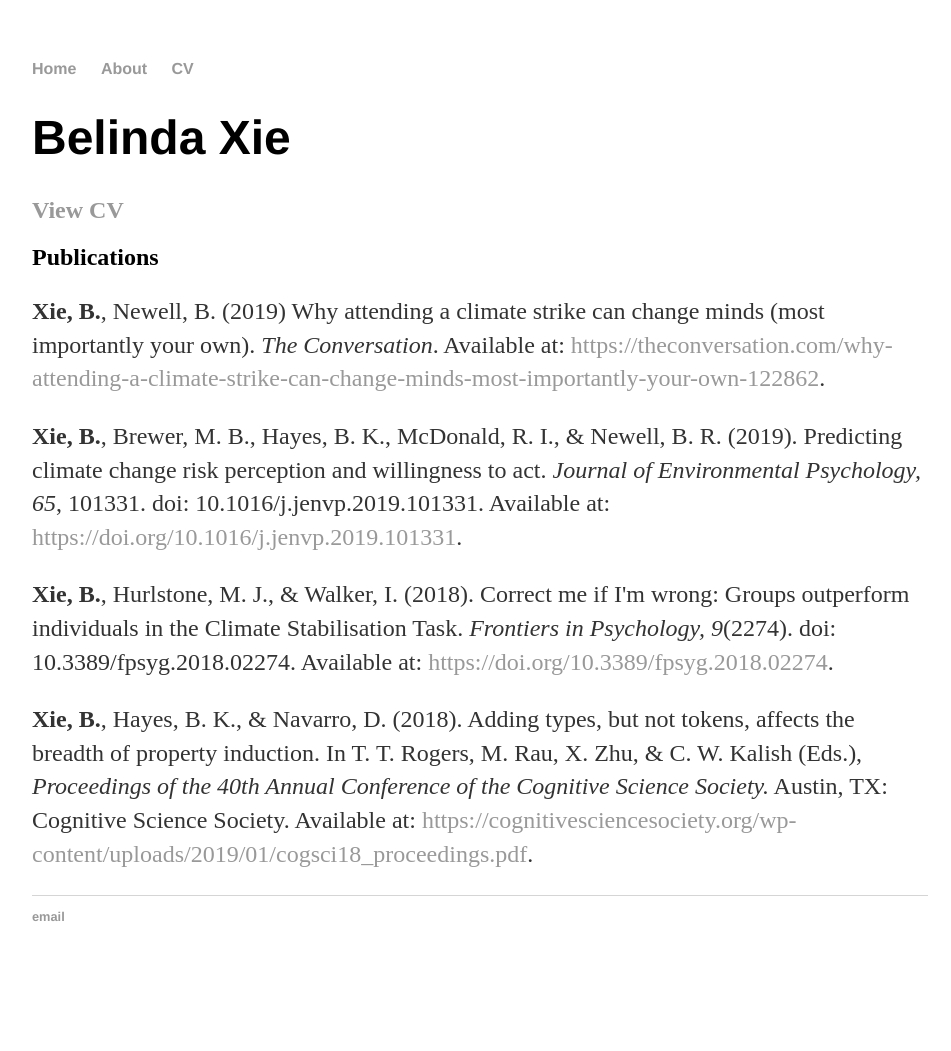
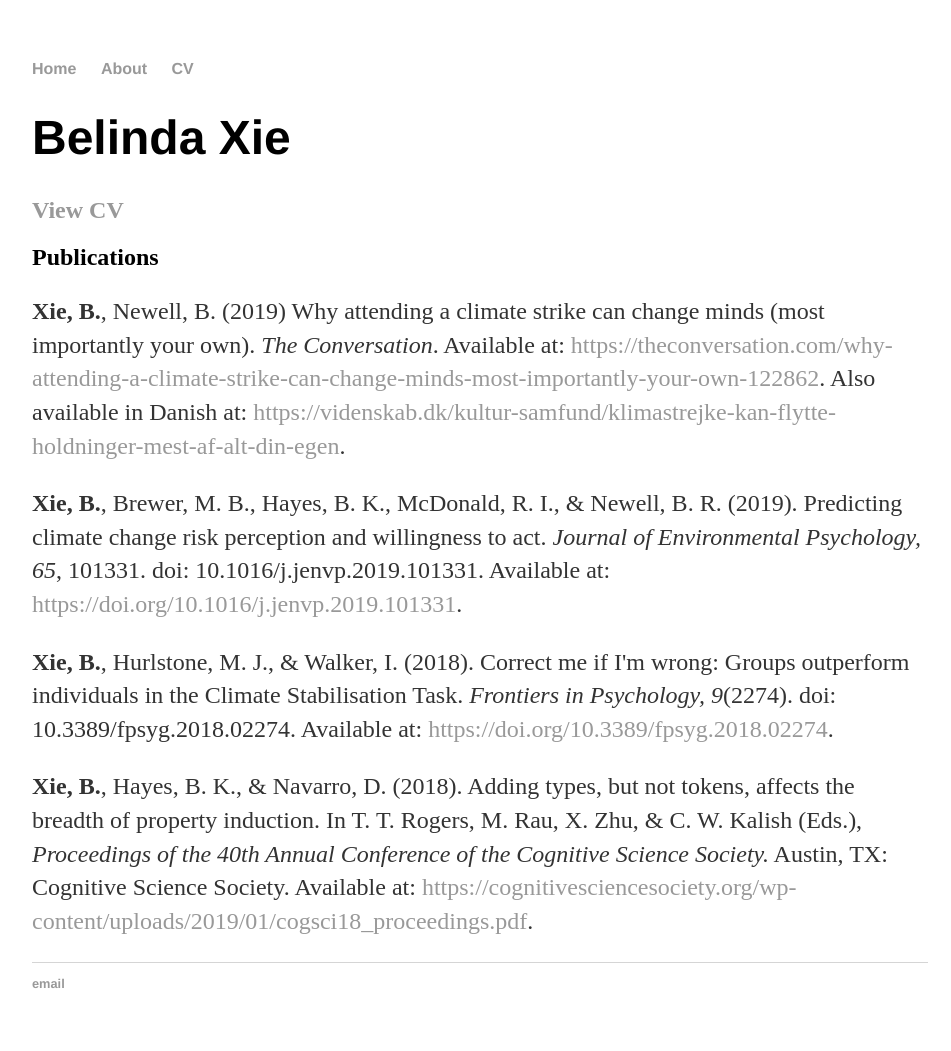
Before and after one commit to belindaxie/belindaxie.github.io, a Jekyll site: the page built from cv/index.html, in a window 1280 px wide. Shown: the whole page, without its empty margins (160-1111 px from the left). Built offline with Jekyll 4.4.1, drawn with Linux system fonts in a browser that asks for light colours; before the commit the page ends 984 px from its top, so only the background shows below that.

Commit message:
Update index.html
Added Danish link to The Conversation piece

```diff
--- a/cv/index.html
+++ b/cv/index.html
@@ -18,7 +18,7 @@ title: CV of Belinda Xie
 
 	<h2>Publications</h2>
 
-	<p><strong>Xie, B.</strong>, Newell, B. (2019) Why attending a climate strike can change minds (most importantly your own). <em>The Conversation</em>. Available at: <a href="https://theconversation.com/why-attending-a-climate-strike-can-change-minds-most-importantly-your-own-122862">https://theconversation.com/why-attending-a-climate-strike-can-change-minds-most-importantly-your-own-122862</a>.</p>
+	<p><strong>Xie, B.</strong>, Newell, B. (2019) Why attending a climate strike can change minds (most importantly your own). <em>The Conversation</em>. Available at: <a href="https://theconversation.com/why-attending-a-climate-strike-can-change-minds-most-importantly-your-own-122862">https://theconversation.com/why-attending-a-climate-strike-can-change-minds-most-importantly-your-own-122862</a>. Also available in Danish at: <a href="https://videnskab.dk/kultur-samfund/klimastrejke-kan-flytte-holdninger-mest-af-alt-din-egen">https://videnskab.dk/kultur-samfund/klimastrejke-kan-flytte-holdninger-mest-af-alt-din-egen</a>.</p>
 
 	<p><strong>Xie, B.</strong>, Brewer, M. B., Hayes, B. K., McDonald, R. I., & Newell, B. R. (2019). Predicting climate change risk perception and willingness to act. <em>Journal of Environmental Psychology, 65</em>, 101331. doi: 10.1016/j.jenvp.2019.101331. Available at: <a href="https://doi.org/10.1016/j.jenvp.2019.101331">https://doi.org/10.1016/j.jenvp.2019.101331</a>.</p>
 
```
